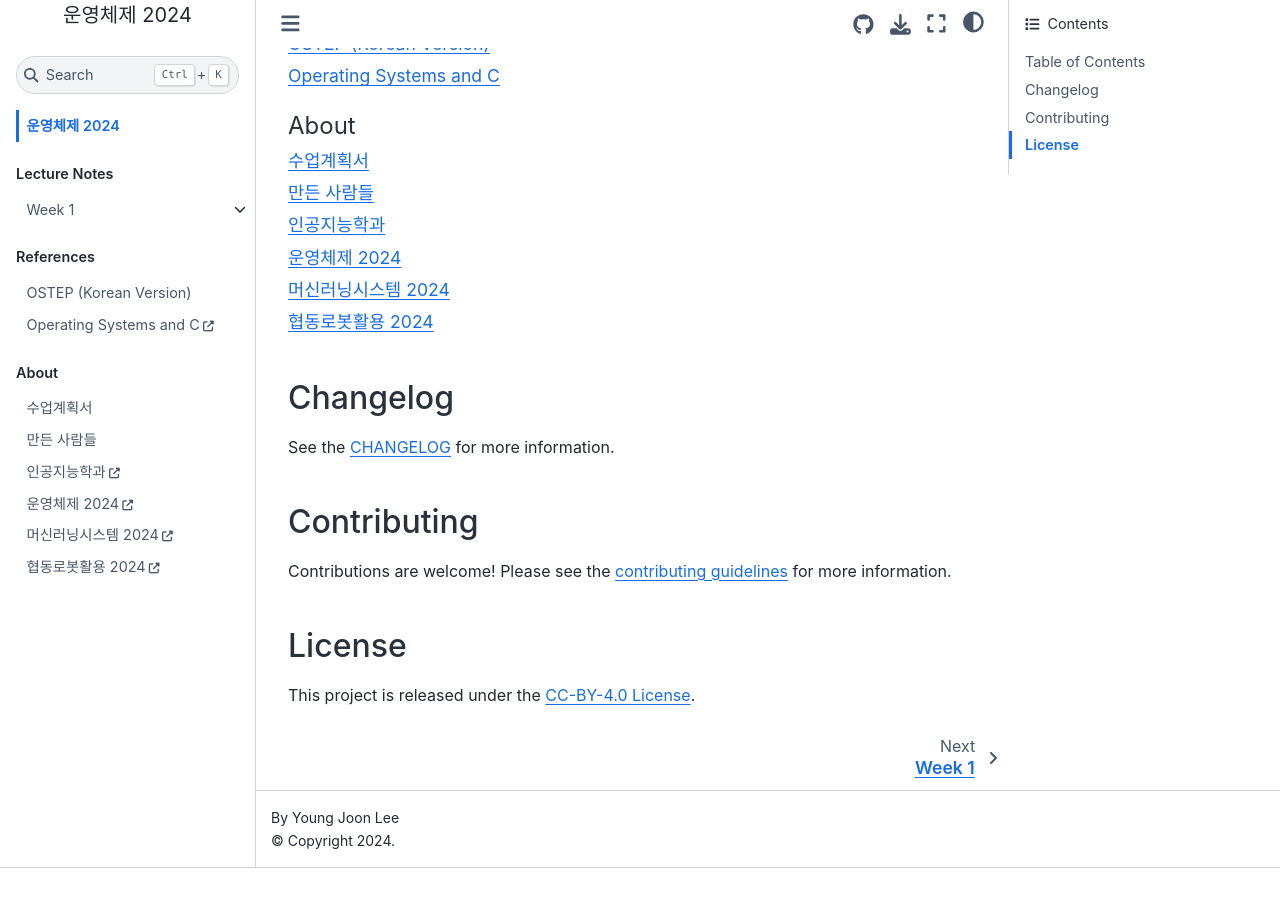
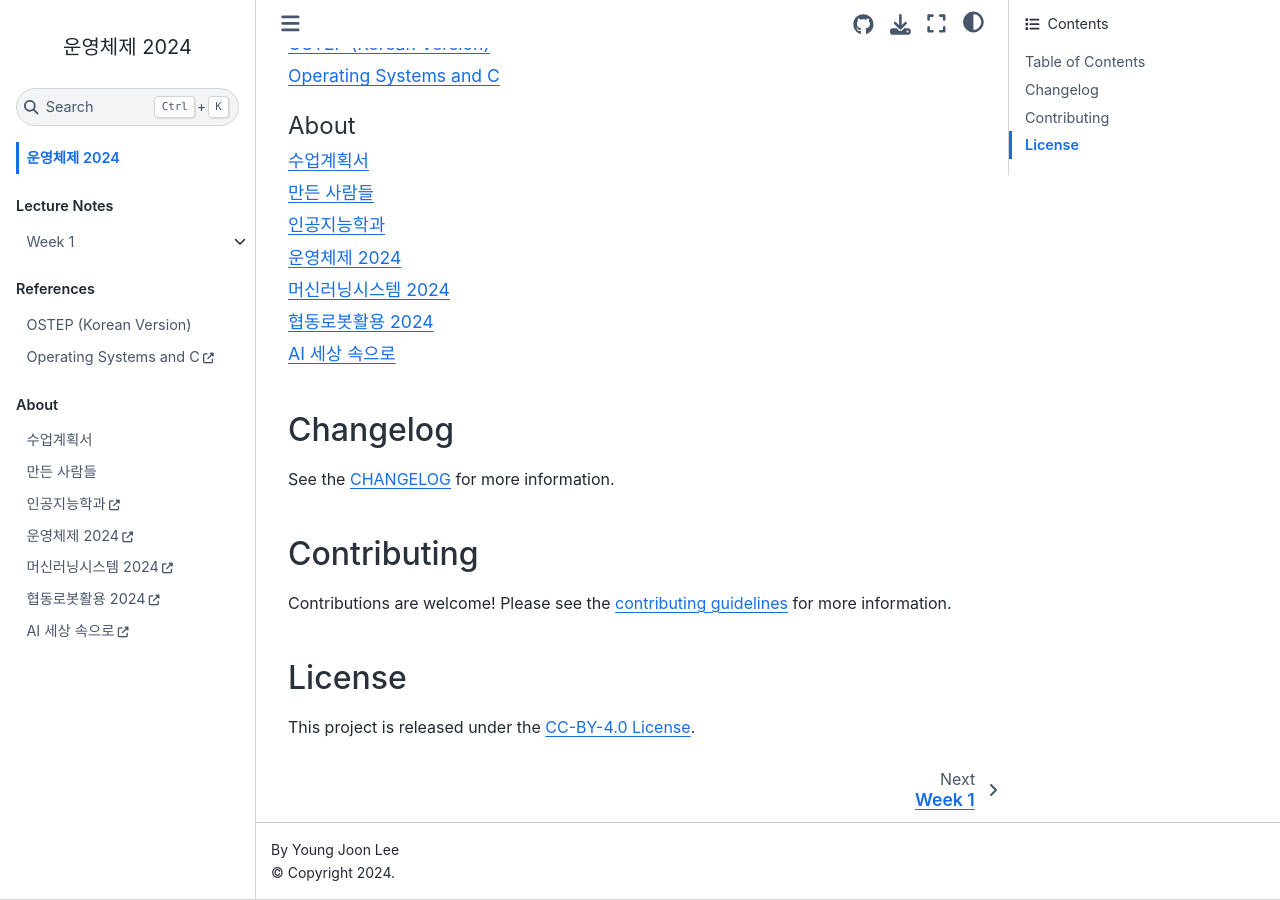
Before and after one commit to entelecheia/os-2024, a Jupyter Book: the page built from book/index.md, in a window 1280 px wide and 900 px high, scrolled down 539 px. Built offline with Jupyter Book 1.0.4 settings and Sphinx 7.4.7 and the Sphinx Book theme 1.1.4, drawn with Linux system fonts in a browser that asks for light colours; a script that is not in the unit is left out; before the commit the page ends 1407 px from its top, so only the background shows below that.

Commit message:
chore(book): add AI 세상 속으로 link to _toc.yml

```diff
--- a/book/_toc.yml
+++ b/book/_toc.yml
@@ -27,3 +27,5 @@ parts:
         title: 머신러닝시스템 2024
       - url: https://cobots2024.halla.ai
         title: 협동로봇활용 2024
+      - url: https://aibasics.halla.ai
+        title: AI 세상 속으로
```
